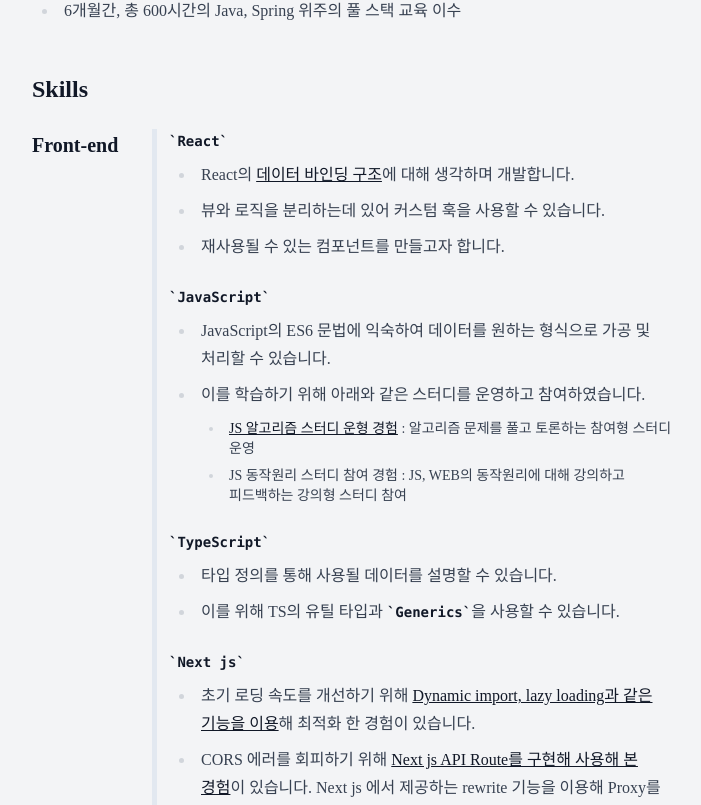
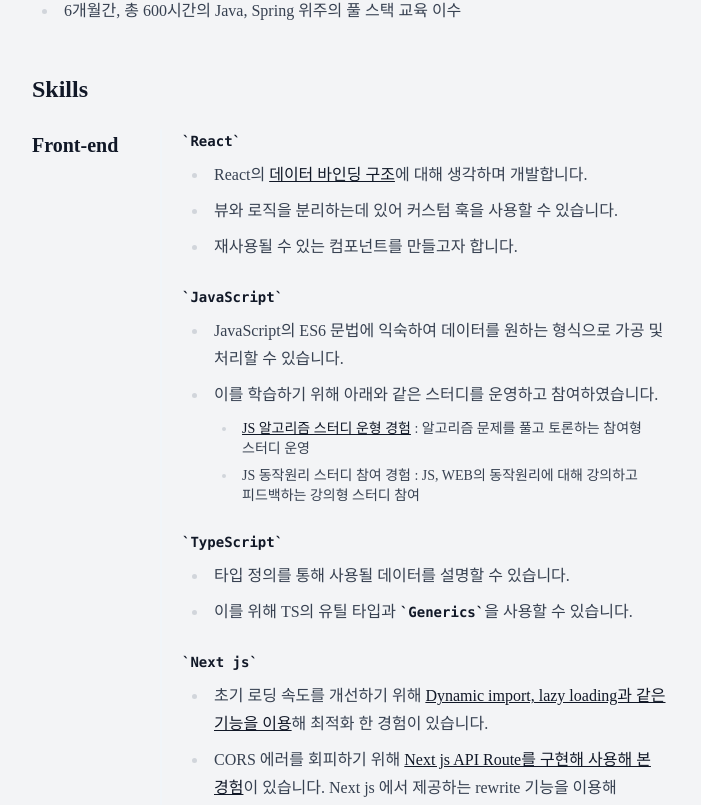
Before and after one commit to Seo0H/seo-portfolio, a React (Vite) app: page /info in a window 1280 px wide. Shown: the part 435-1240 px from the top of the page, without its empty margins (288-989 px from the left). Built offline with nearby package versions, Linux system fonts and the light colour scheme; a web font is replaced by a local one.

Commit message:
[SP-22] ♻️ Refactor. mdx에 직접 import 하는 컴포넌트의 위치를 contents 폴더로 이동

```diff
--- a/contents/main.mdx
+++ b/contents/main.mdx
@@ -1,3 +1,4 @@
+import { LeftContentsWrapper, LeftTitleWrapper } from "./project/components/left-layout"
 
 <div className='*:m-0'>
     # 황서영
@@ -20,12 +21,13 @@
 
 ## Skills
 
-    <div className='md:grid md:grid-cols-[.2fr_1fr] grid-rows-1 gap-4'>
+<div className='md:grid md:grid-cols-[8rem_1fr] grid-rows-1'>
+
     <LeftTitleWrapper >
         ### Front-end
     </LeftTitleWrapper>
 
-    <LeftContentsWrapper >
+    <LeftContentsWrapper>
         #### `React`
         - React의 [데이터 바인딩 구조](https://seo0h.notion.site/FLUX-f8742e1906af4e3cb0d9f35622448aef "preview")에 대해 생각하며 개발합니다.
         - 뷰와 로직을 분리하는데 있어 커스텀 훅을 사용할 수 있습니다.
--- a/contents/project/blog/write.mdx
+++ b/contents/project/blog/write.mdx
@@ -27,7 +27,7 @@
     - 기종별 반응형 대응 / SEO / GA
         ![](/posts/blog/seo.png)
 
-
+    ---
 
     ## Trouble shooting | 문제 해결
 
--- /dev/null
+++ b/contents/project/components/left-layout/index.tsx
@@ -0,0 +1,17 @@
+import { ComponentProps } from 'react';
+
+import { cn } from '@/utils/cn';
+
+export const LeftContentsWrapper = ({ className, ...props }: ComponentProps<'div'>) => (
+  <div
+    className={cn(
+      'border-slate-100 pl-5 md:border-l-[2px] md:border-solid md:[&>*:first-child]:m-0',
+      className,
+    )}
+    {...props}
+  />
+);
+
+export const LeftTitleWrapper = ({ className, ...props }: ComponentProps<'div'>) => (
+  <div className={cn('[&>*]:top-header break-keep md:*:m-0 [&>*]:sticky', className)} {...props} />
+);
--- a/src/components/mdx/index.tsx
+++ b/src/components/mdx/index.tsx
@@ -19,18 +19,6 @@
   Captions(props) {
     return <div className='*:text-sm' {...props} />;
   },
-  LeftTitleWrapper: ({ className, ...props }) => (
-    <div className={cn('break-keep md:*:m-0', className)} {...props} />
-  ),
-  LeftContentsWrapper: ({ className, ...props }) => (
-    <div
-      className={cn(
-        'border-slate-200 pl-3 md:border-l-[5px] md:border-solid md:[&>*:first-child]:m-0',
-        className,
-      )}
-      {...props}
-    />
-  ),
   Block({ className, ...props }) {
     return <RoundedBlock className={cn('0 px-10 [&>*:first-child]:mt-2', className)} {...props} />;
   },
```
Lines whose indentation alone changed are shown as unchanged.
